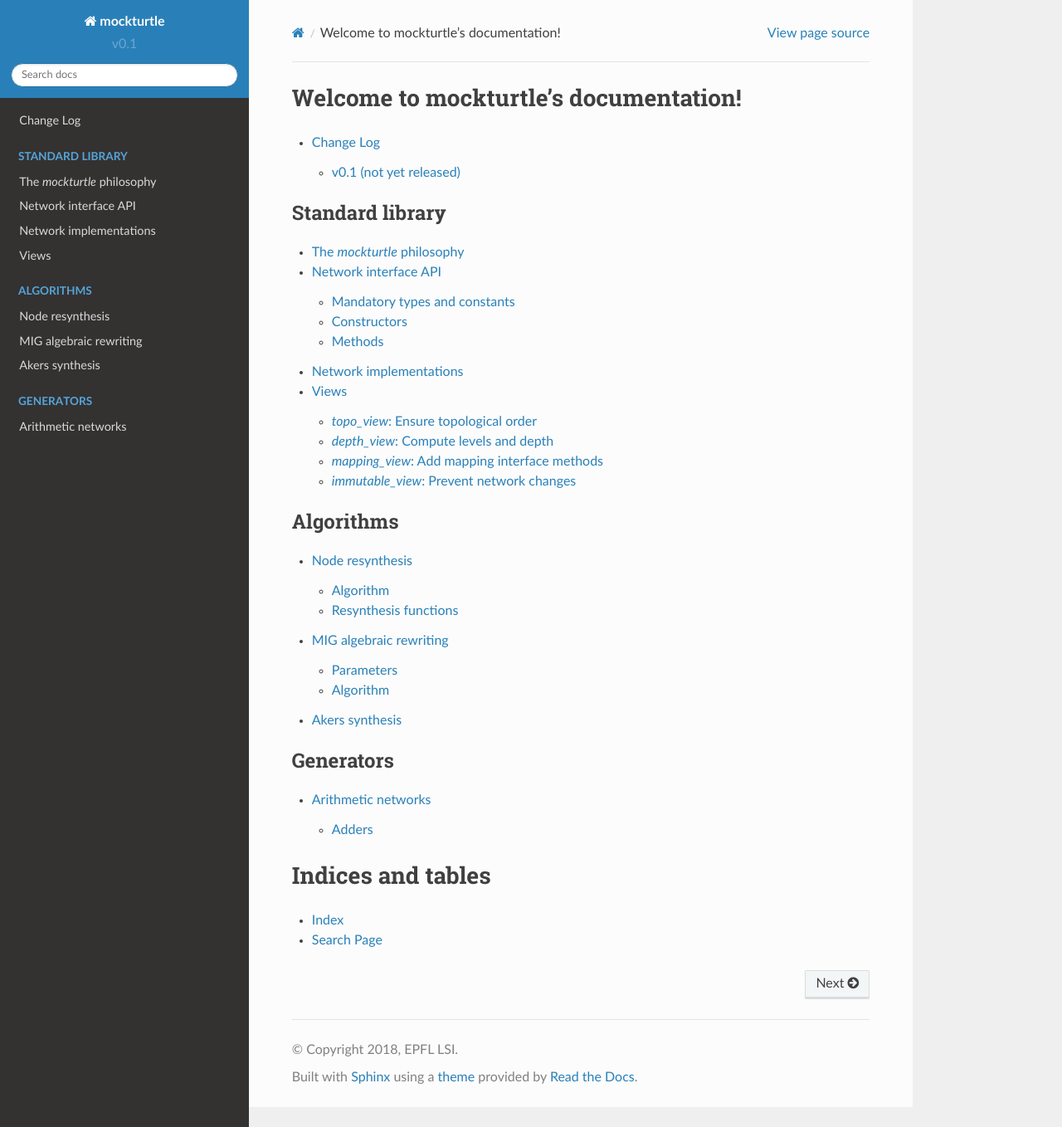
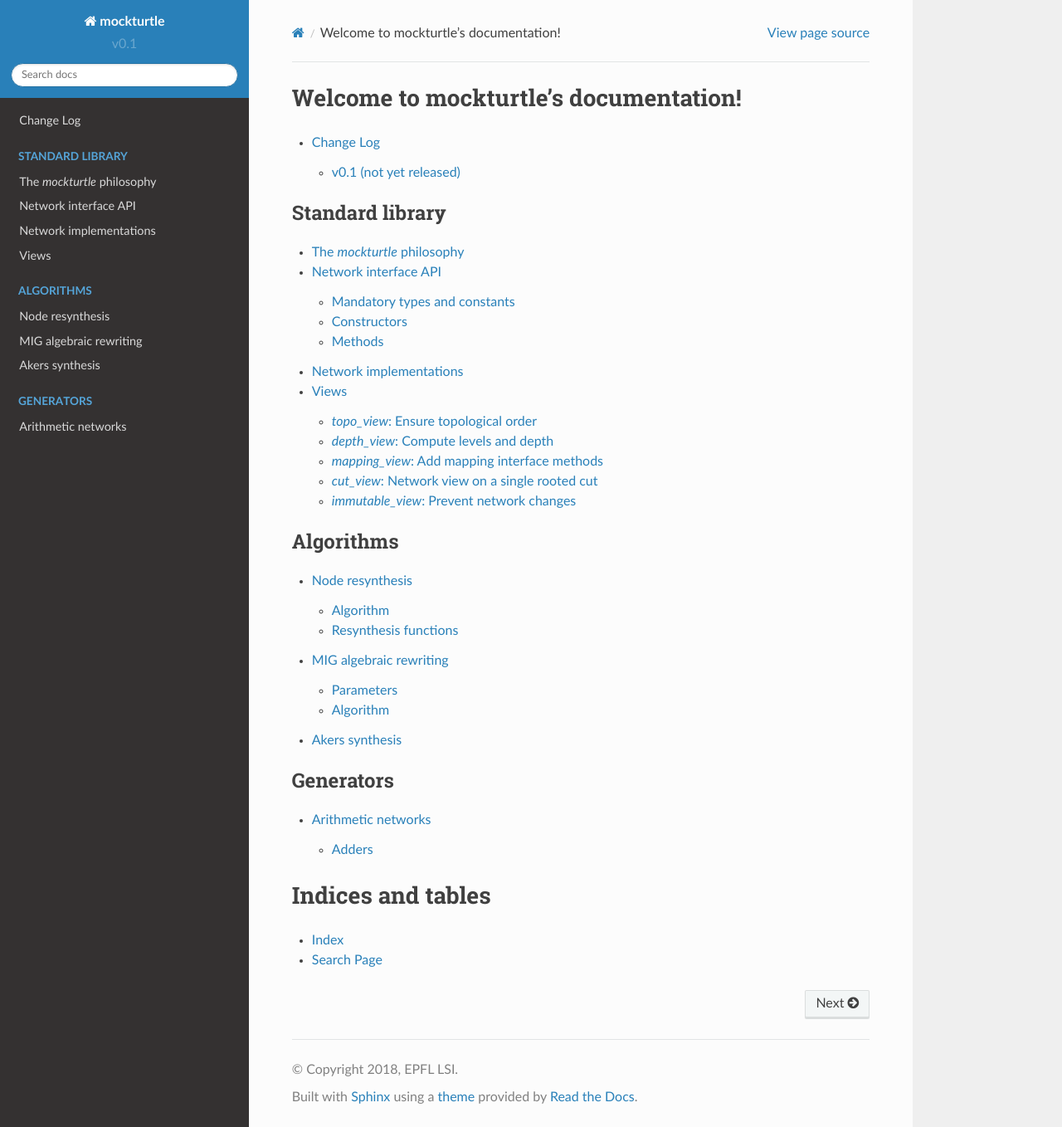
Before and after one commit to lsils/mockturtle, a Sphinx documentation site: the page built from docs/index.rst, in a window 1280 px wide and 1358 px high. Shown: the whole window at 83% size. Built offline with Sphinx 7.4.7 and the Read the Docs theme 2.0.0, drawn with Linux system fonts in a browser that asks for light colours; pages that are not in the unit, such as notebooks, are missing from menus.

Commit message:
Initial cut_view implementation.

```diff
--- a/docs/views.rst
+++ b/docs/views.rst
@@ -34,6 +34,14 @@ algorithm.  Several views are implemented in mockturtle.
 .. doxygenclass:: mockturtle::mapping_view
    :members:
 
+`cut_view`: Network view on a single rooted cut
+~~~~~~~~~~~~~~~~~~~~~~~~~~~~~~~~~~~~~~~~~~~~~~~
+
+**Header:** ``mockturtle/views/cut_view.hpp``
+
+.. doxygenclass:: mockturtle::cut_view
+   :members:
+
 `immutable_view`: Prevent network changes
 ~~~~~~~~~~~~~~~~~~~~~~~~~~~~~~~~~~~~~~~~~
 
```
Also changed, not shown: 1 other file.
